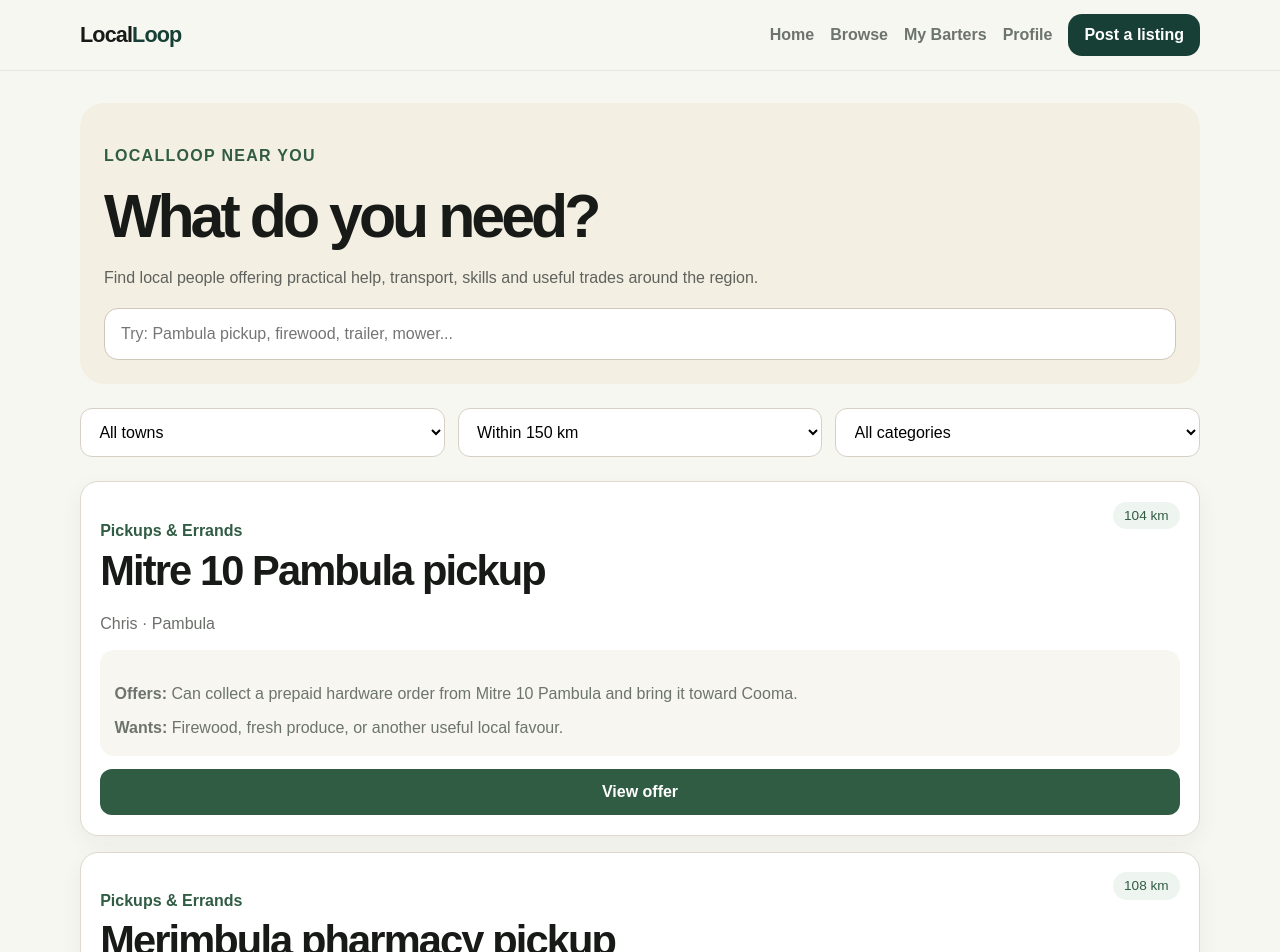
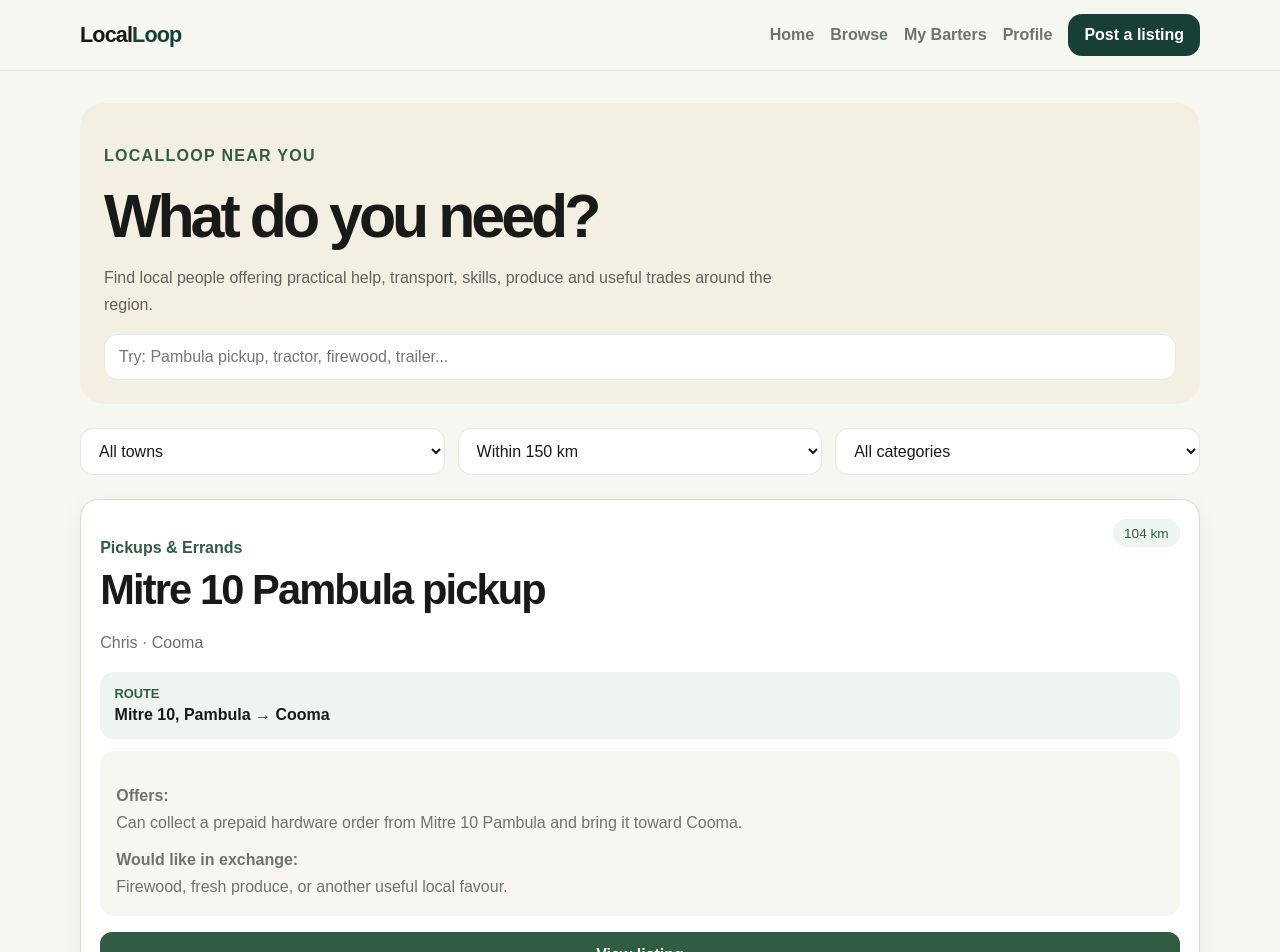
Before and after one commit to ryleycampbell93/LocalLoop, a Next.js app: page /browse in a window 1280 px wide. Shown: the top 952 px of the page. Built offline with nearby package versions, Linux system fonts and the light colour scheme.

Commit message:
Show pickup routes in browse

```diff
--- a/app/browse/page.tsx
+++ b/app/browse/page.tsx
@@ -13,6 +13,9 @@ type Listing = {
   category: string;
   offers: string;
   wants: string;
+  route?: string;
+  from?: string;
+  to?: string;
 };
 
 const demoOffers: Listing[] = [
@@ -20,34 +23,40 @@ const demoOffers: Listing[] = [
     id: "mitre10-pambula-pickup",
     title: "Mitre 10 Pambula pickup",
     person: "Chris",
-    town: "Pambula",
+    town: "Cooma",
     distance: 104,
     category: "Pickups & Errands",
     offers:
       "Can collect a prepaid hardware order from Mitre 10 Pambula and bring it toward Cooma.",
     wants: "Firewood, fresh produce, or another useful local favour.",
+    from: "Mitre 10, Pambula",
+    to: "Cooma",
   },
   {
     id: "merimbula-pharmacy-pickup",
     title: "Merimbula pharmacy pickup",
     person: "Emma",
-    town: "Merimbula",
+    town: "Cooma",
     distance: 108,
     category: "Pickups & Errands",
     offers:
       "Can collect eligible prepaid pharmacy items when already travelling inland.",
     wants: "Garden help, dog minding, or help moving a few items.",
+    from: "Merimbula",
+    to: "Cooma",
   },
   {
     id: "click-and-collect-coast",
     title: "Click & Collect pickup",
     person: "Dan",
-    town: "Merimbula",
+    town: "Cooma",
     distance: 110,
     category: "Pickups & Errands",
     offers:
       "Heading from the coast toward Cooma and can collect a prepaid Click & Collect order.",
     wants: "Fresh eggs, mechanical help, trailer use, or another useful favour.",
+    from: "Merimbula",
+    to: "Cooma",
   },
   {
     id: "firewood-cooma",
@@ -70,6 +79,8 @@ const demoOffers: Listing[] = [
     offers:
       "Can help move a mower, furniture or other suitable items with a trailer.",
     wants: "Garden cleanup, painting help, or computer assistance.",
+    from: "Jindabyne",
+    to: "Cooma",
   },
   {
     id: "fencing-bombala",
@@ -141,8 +152,16 @@ export default function BrowsePage() {
 
   const filteredOffers = useMemo(() => {
     return offers.filter((offer) => {
-      const text =
-        `${offer.title} ${offer.offers} ${offer.wants} ${offer.person} ${offer.town}`.toLowerCase();
+      const text = `
+        ${offer.title}
+        ${offer.offers}
+        ${offer.wants}
+        ${offer.person}
+        ${offer.town}
+        ${offer.from || ""}
+        ${offer.to || ""}
+        ${offer.route || ""}
+      `.toLowerCase();
 
       const matchesSearch = text.includes(search.toLowerCase());
       const matchesTown = town === "All towns" || offer.town === town;
@@ -193,47 +212,35 @@ export default function BrowsePage() {
         <p
           style={{
             color: "#5f625d",
-            fontSize: "1rem",
             marginBottom: "1rem",
             maxWidth: 720,
           }}
         >
-          Find local people offering practical help, transport, skills and
-          useful trades around the region.
+          Find local people offering practical help, transport, skills,
+          produce and useful trades around the region.
         </p>
 
         <input
           value={search}
           onChange={(e) => setSearch(e.target.value)}
-          placeholder="Try: Pambula pickup, firewood, trailer, mower..."
-          style={{
-            width: "100%",
-            padding: "1rem",
-            borderRadius: 14,
-            border: "1px solid #cfc7b8",
-            fontSize: "1rem",
-            background: "#fff",
-          }}
+          placeholder="Try: Pambula pickup, tractor, firewood, trailer..."
+          className="input"
         />
       </section>
 
       <section
         style={{
           display: "grid",
-          gridTemplateColumns: "repeat(auto-fit, minmax(150px, 1fr))",
+          gridTemplateColumns:
+            "repeat(auto-fit, minmax(150px, 1fr))",
           gap: "0.8rem",
           marginBottom: "1.5rem",
         }}
       >
         <select
+          className="select"
           value={town}
           onChange={(e) => setTown(e.target.value)}
-          style={{
-            padding: "0.9rem",
-            borderRadius: 12,
-            border: "1px solid #d6d0c5",
-            background: "#fff",
-          }}
         >
           {towns.map((item) => (
             <option key={item}>{item}</option>
@@ -241,14 +248,9 @@ export default function BrowsePage() {
         </select>
 
         <select
+          className="select"
           value={distance}
           onChange={(e) => setDistance(e.target.value)}
-          style={{
-            padding: "0.9rem",
-            borderRadius: 12,
-            border: "1px solid #d6d0c5",
-            background: "#fff",
-          }}
         >
           <option value="25">Within 25 km</option>
           <option value="50">Within 50 km</option>
@@ -257,14 +259,9 @@ export default function BrowsePage() {
         </select>
 
         <select
+          className="select"
           value={category}
           onChange={(e) => setCategory(e.target.value)}
-          style={{
-            padding: "0.9rem",
-            borderRadius: 12,
-            border: "1px solid #d6d0c5",
-            background: "#fff",
-          }}
         >
           {categories.map((item) => (
             <option key={item}>{item}</option>
@@ -273,7 +270,12 @@ export default function BrowsePage() {
       </section>
 
       <section style={{ display: "grid", gap: "1rem" }}>
-        {filteredOffers.map((offer) => (
+        {filteredOffers.map((offer) => {
+          const hasRoute = Boolean(
+            (offer.from && offer.to) || offer.route
+          );
+
+          return (
             <article
               key={offer.id}
               style={{
@@ -281,7 +283,8 @@ export default function BrowsePage() {
                 border: "1px solid #ded8cd",
                 borderRadius: 18,
                 padding: "1.2rem",
-              boxShadow: "0 8px 24px rgba(36, 48, 40, 0.05)",
+                boxShadow:
+                  "0 8px 24px rgba(36, 48, 40, 0.05)",
               }}
             >
               <div
@@ -290,7 +293,6 @@ export default function BrowsePage() {
                   justifyContent: "space-between",
                   gap: "1rem",
                   alignItems: "flex-start",
-                marginBottom: "0.5rem",
                 }}
               >
                 <div>
@@ -298,7 +300,7 @@ export default function BrowsePage() {
                     style={{
                       color: "#315c44",
                       fontWeight: 800,
-                    marginBottom: "0.2rem",
+                      marginBottom: "0.25rem",
                     }}
                   >
                     {offer.category}
@@ -321,25 +323,75 @@ export default function BrowsePage() {
                 </span>
               </div>
 
-            <p style={{ color: "#6b6f69", marginBottom: "0.8rem" }}>
+              <p style={{ color: "#6b6f69" }}>
                 {offer.person} · {offer.town}
               </p>
+
+              {hasRoute && (
+                <div
+                  style={{
+                    background: "#eef4ef",
+                    borderRadius: 14,
+                    padding: "0.9rem",
+                    marginBottom: "0.8rem",
+                  }}
+                >
+                  <div
+                    style={{
+                      fontSize: "0.8rem",
+                      fontWeight: 800,
+                      color: "#315c44",
+                      marginBottom: "0.3rem",
+                    }}
+                  >
+                    ROUTE
+                  </div>
+
+                  <strong>
+                    {offer.from && offer.to
+                      ? `${offer.from} → ${offer.to}`
+                      : offer.route}
+                  </strong>
+                </div>
+              )}
 
               <div
                 style={{
                   background: "#f8f6f1",
                   borderRadius: 14,
-                padding: "0.9rem",
-                marginBottom: "0.8rem",
+                  padding: "1rem",
+                  marginBottom: "1rem",
                 }}
               >
-              <p style={{ marginBottom: "0.5rem" }}>
-                <strong>Offers:</strong> {offer.offers}
+                {offer.type === "need" ? (
+                  <>
+                    <p style={{ marginBottom: "0.7rem" }}>
+                      <strong>Needs:</strong>
+                      <br />
+                      {offer.wants}
                     </p>
 
                     <p style={{ margin: 0 }}>
-                <strong>Wants:</strong> {offer.wants}
+                      <strong>Offers in exchange:</strong>
+                      <br />
+                      {offer.offers}
                     </p>
+                  </>
+                ) : (
+                  <>
+                    <p style={{ marginBottom: "0.7rem" }}>
+                      <strong>Offers:</strong>
+                      <br />
+                      {offer.offers}
+                    </p>
+
+                    <p style={{ margin: 0 }}>
+                      <strong>Would like in exchange:</strong>
+                      <br />
+                      {offer.wants}
+                    </p>
+                  </>
+                )}
               </div>
 
               <Link
@@ -355,12 +407,11 @@ export default function BrowsePage() {
                   fontWeight: 800,
                 }}
               >
-              {offer.id.startsWith("user-")
-                ? "View your listing"
-                : "View offer"}
+                View listing
               </Link>
             </article>
-        ))}
+          );
+        })}
 
         {filteredOffers.length === 0 && (
           <div
```
Lines whose indentation alone changed are shown as unchanged.
